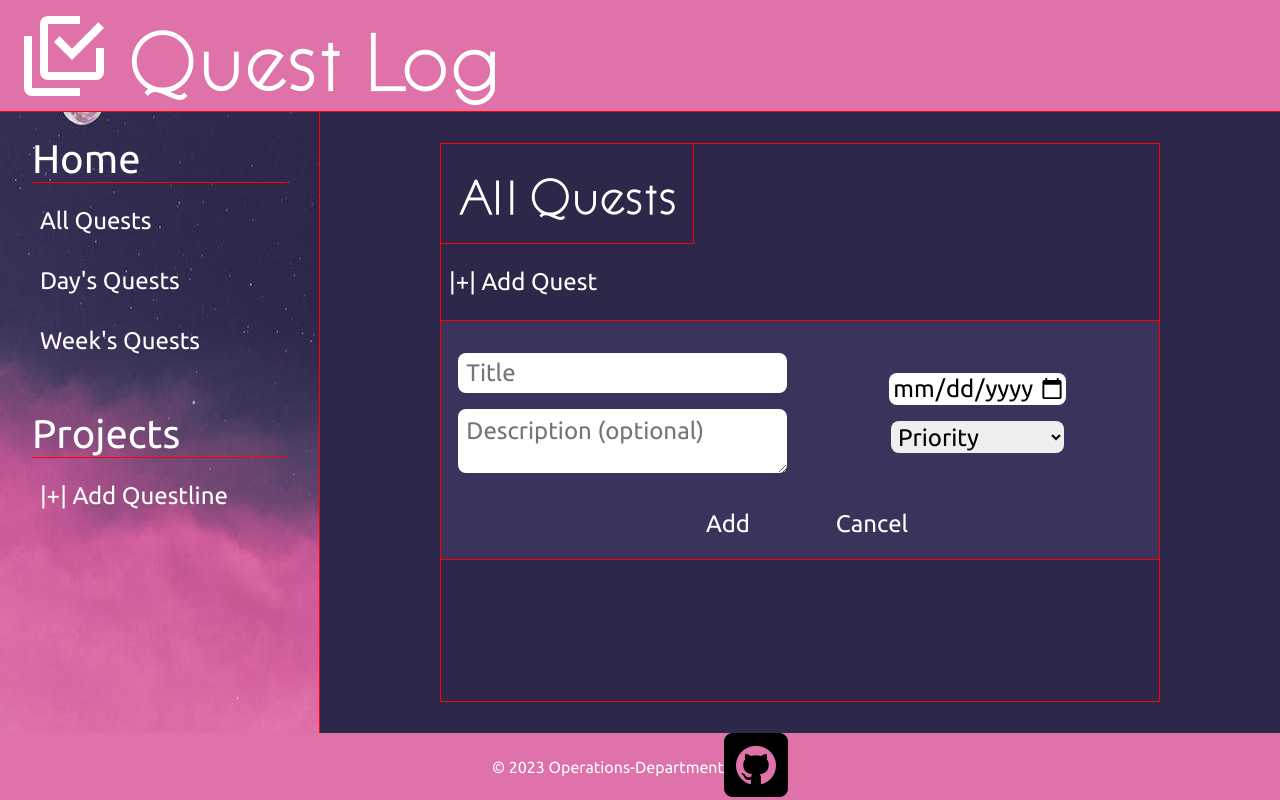
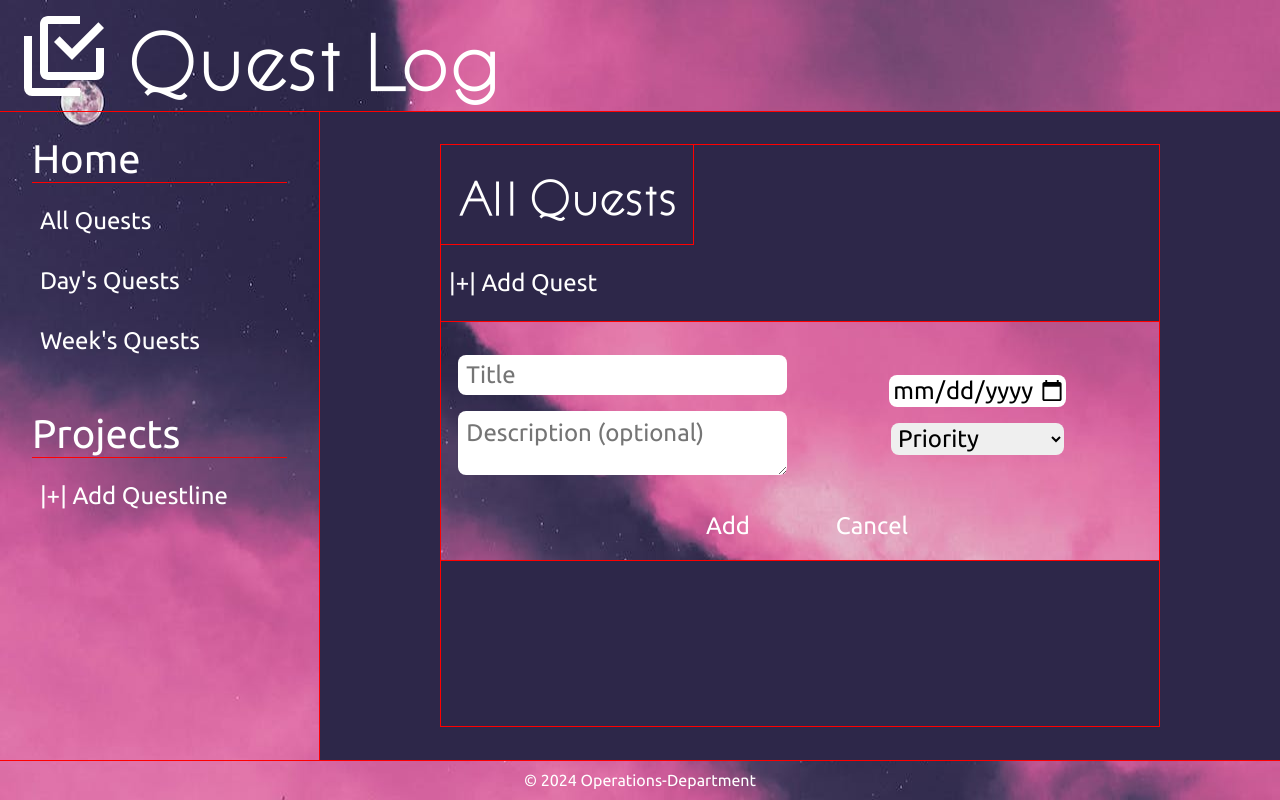
Before and after one commit to Operations-Department/todo-list, a website built with webpack: page src/index.html in a window 1280 px wide. Both pictures are taken after a click on the button "|+| Add Quest". Built offline with nearby package versions, Linux system fonts and the light colour scheme.

Commit message:
connect task form button to console output; setup cancel button to remove task form; update page background css

```diff
--- a/src/allTasks.js
+++ b/src/allTasks.js
@@ -10,7 +10,7 @@ export default function createAllQuestsPage() {
 
     //add task button
     const addTaskButton = document.createElement('button');
-    addTaskButton.innerHTML = '|+| Add Quest';
+    addTaskButton.textContent = '|+| Add Quest';
 
     //create form-container
     const formContainer = document.createElement('div');
@@ -35,7 +35,24 @@ export default function createAllQuestsPage() {
         taskFormObject.createFormDescription(formLeft);
         taskFormObject.createFormDate(formRight);
         taskFormObject.createFormPrioritySelector(formRight);
-        taskFormObject.createFormButtons(formBottom);
+        // taskFormObject.createFormButtons(formBottom); //commented out to prevent duplicate buttons
+
+        //assign button variables for eventListener and create buttons within the form simultaneously
+        const { submitButton, cancelButton } = taskFormObject.createFormButtons(formBottom);
+
+        //submit the form (outside of this function creates duplicate buttons when assigned and called)
+        submitButton.addEventListener('click', function() {
+            console.log('hello');
+        });
+
+        cancelButton.addEventListener('click', function() {
+            //re-enable button
+            addTaskButton.disabled = false;
+
+            //remove form + form container
+            formContainer.removeChild(form); //prevents multiple forms added if add button clicked again
+            bodyContentContainer.removeChild(formContainer);
+        });
     });
 
     //returns to index.js page
@@ -188,9 +205,9 @@ const taskFormObject = {
 
         return { submitButton, cancelButton };
     }
-
 }
 
+//called by submit button to put task onto page
 function addTask() {
 
     const title = document.getElementById('title').value;
--- a/src/index.html
+++ b/src/index.html
@@ -3,7 +3,7 @@
 <head>
     <meta charset="UTF-8">
     <meta name="viewport" content="width=device-width, initial-scale=1.0">
-    <link rel="icon" type="image/png" href="./imgs/check.png">
+    <!-- <link rel="icon" type="image/png" href="./imgs/check.png"> -->
     <title>Quest Log</title>
 </head>
 <body>
@@ -36,9 +36,9 @@
             </div>
         <!-- </main> -->
         <footer>
-            &copy; 2023 Operations-Department
+            &copy; 2024 Operations-Department
             <a href="https://github.com/Operations-Department/todo-list">
-                <img src="./imgs/github.png" alt="github-icon">
+                <!-- <img src="./imgs/github.png" alt="github-icon"> -->
             </a>
         </footer>
     </div>
--- a/src/style.css
+++ b/src/style.css
@@ -17,8 +17,8 @@ html {
     --border: 1px solid var(--border-color);
     --font-color: white;
     --gap: 1rem;
-    --cancel-color: #ff0000e6;
-    --submit-color: #0acf0acf;
+    --cancel-color: #a52f2f;
+    --submit-color: #026e02cf;
 }
 
 @font-face {
@@ -51,6 +51,9 @@ header {
     align-items: center;
     font-family: 'Primary-font';
     color: var(--font-color);
+    background: url(./imgs/backdrop-2.jpg);
+    background-size: 100% 100%;
+    background-attachment: fixed;
     font-size: 5rem;
     gap: var(--gap);
     border-bottom: var(--border);
@@ -153,11 +156,13 @@ button:hover {
 .form-container{
     height: 15rem;
     width: 100%;
-    /* border: 1px solid gold; */
-    background-color: #3a335b;
+    /* background-color: #3a335b; */
+    background: url(./imgs/backdrop-2.jpg);
+    background-size: 100% 100%;
+    background-attachment: fixed;
     box-sizing: border-box;
-    border-top: 1px solid var(--border-color);
-    border-bottom: 1px solid var(--border-color);
+    border-top: var(--border);
+    border-bottom: var(--border);
 }
 
 .form {
@@ -271,11 +276,10 @@ footer {
     font-family: 'Secondary-font';
     color: white;
     font-size: 1rem;
-}
-
-header,
-footer {
-    background-color: var(--secondary-color);
+    background: url(./imgs/backdrop-2.jpg);
+    background-size: 100% 100%;
+    background-attachment: fixed;
+    border-top: var(--border);
 }
 
 .content > div {
--- a/src/todo-factory.js
+++ b/src/todo-factory.js
@@ -7,7 +7,7 @@ export default function createTask(title, description, dueDate, priority, status
         description: description,
         dueDate: dueDate,
         priority: priority,
-        status: status
+        status: status,
     };
 
     tasks.push(task);
```
Also changed, not shown: dist/index.html, dist/main.js. Lines whose indentation alone changed are shown as unchanged.
